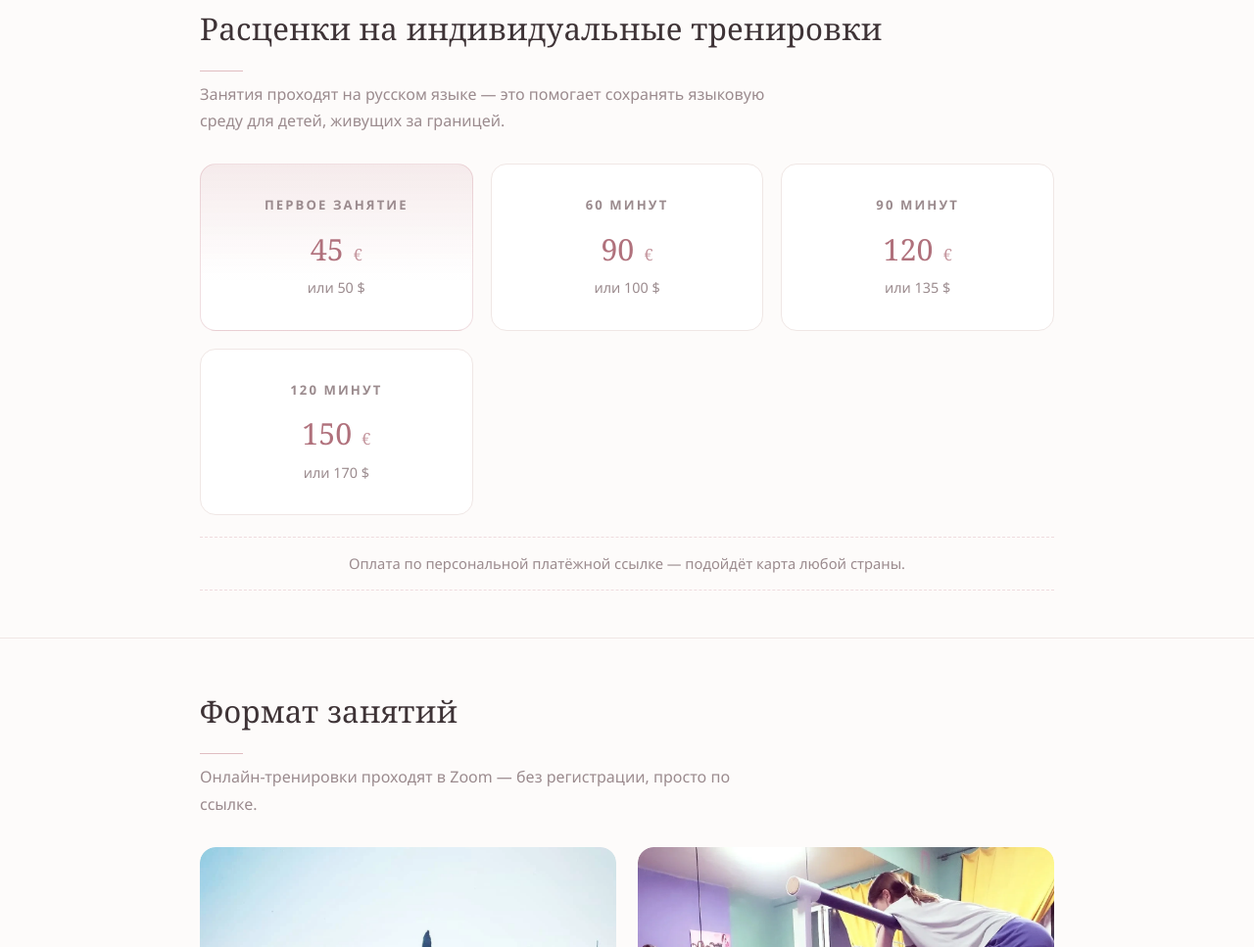
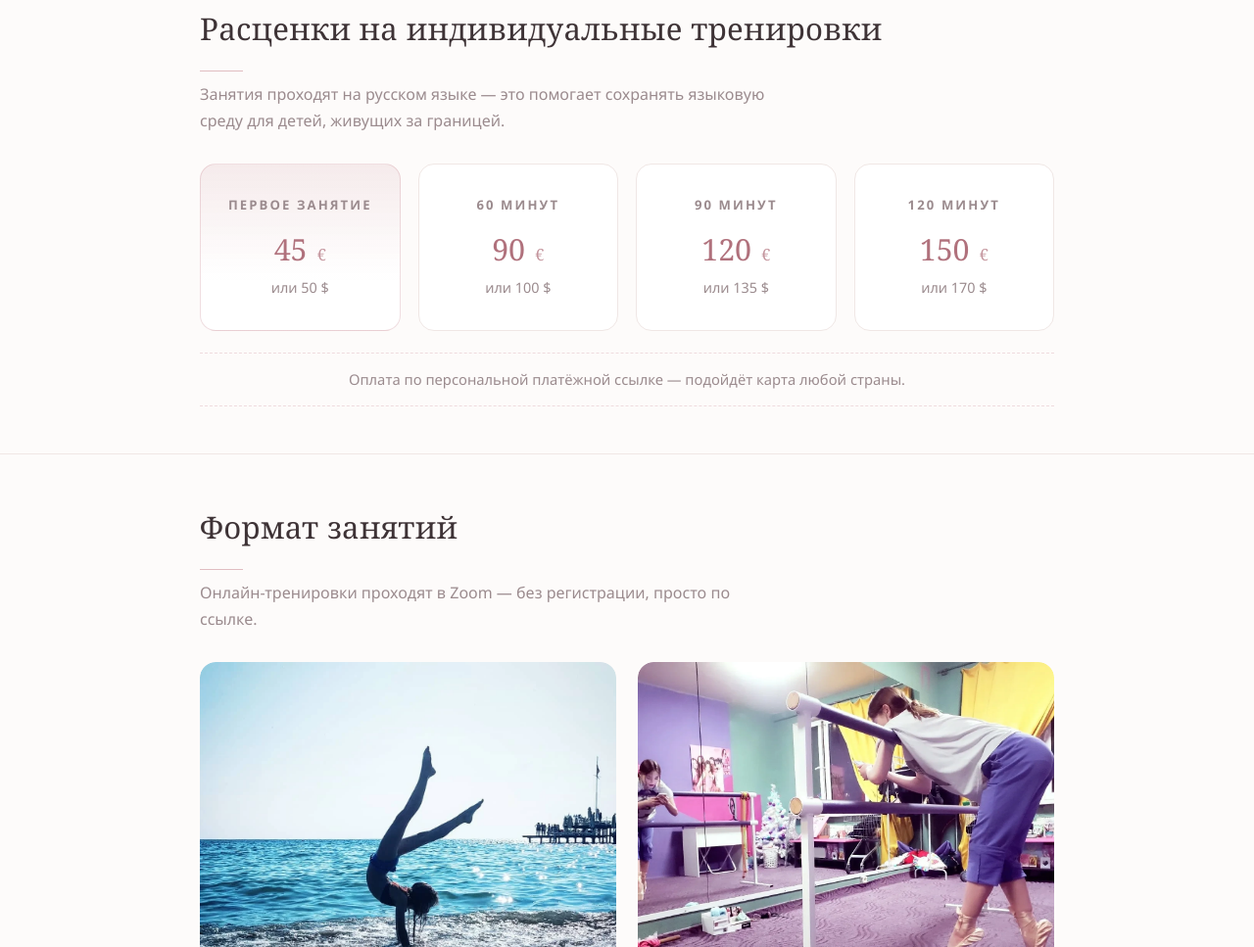
Before and after one commit to javierping/elli-site, a plain HTML site: page index.html in a window 1280 px wide. Shown: the part 2955-3922 px from the top of the page at 98% size. Drawn offline with Linux system fonts and the light colour scheme.

Commit message:
Расценки: четыре карточки в один аккуратный ряд

```diff
--- a/style.css
+++ b/style.css
@@ -16,7 +16,7 @@
 .edu span{display:block;font-size:.86rem;line-height:1.45;color:#5d5154}
 
 /* ---------- pricing ---------- */
-.price-grid{display:grid;grid-template-columns:repeat(3,1fr);gap:18px}
+.price-grid{display:grid;grid-template-columns:repeat(4,1fr);gap:18px;max-width:960px;margin-inline:auto}
 .price{
   background:var(--card);border:1px solid var(--border);border-radius:16px;
   padding:30px 20px;text-align:center;
```
